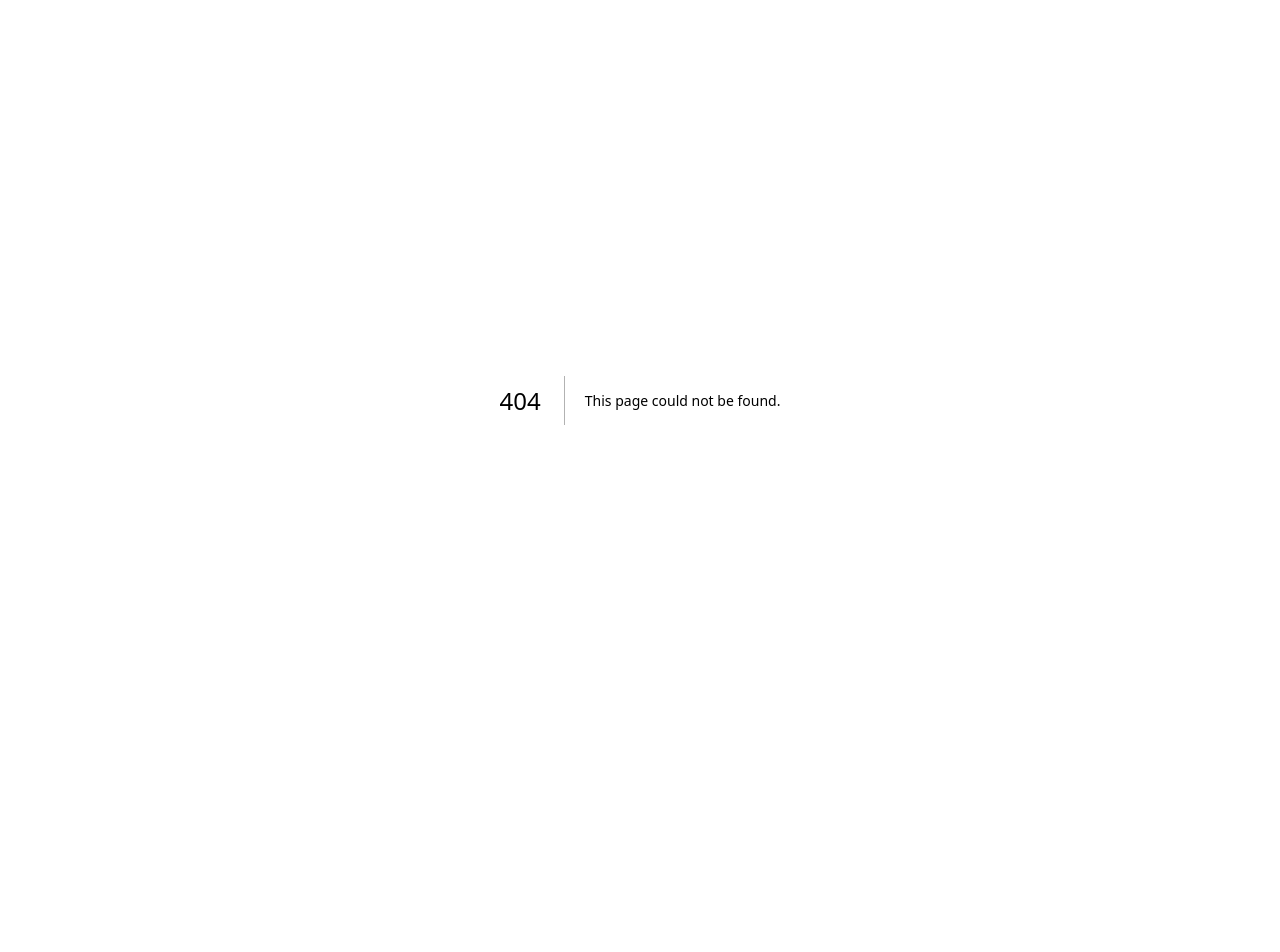
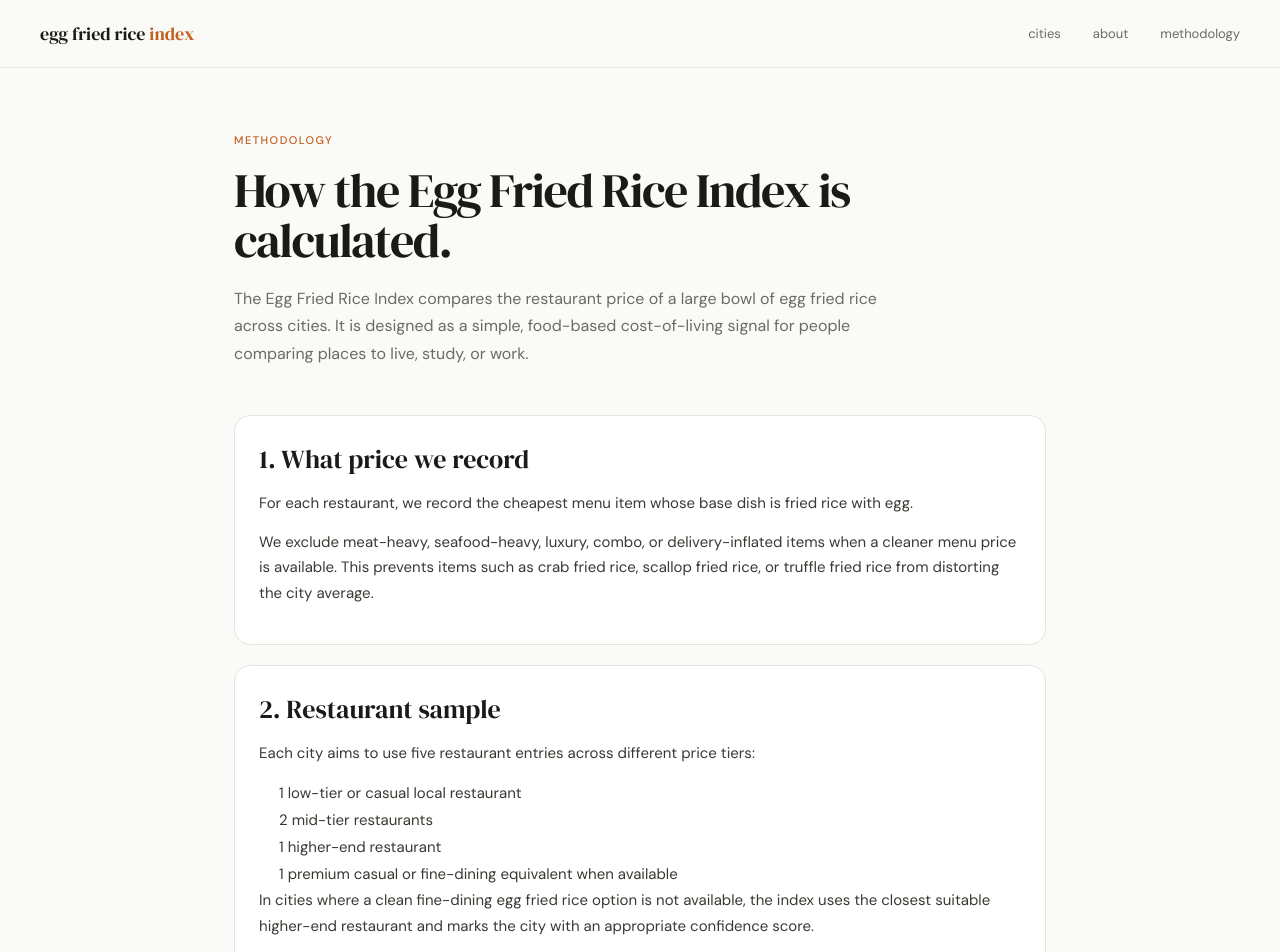
Before and after one commit to gchang250/egg-fried-rice-index, a Next.js app: page /methodology in a window 1280 px wide. Before the commit this address had no page. Shown: the top 952 px of the page. Before the commit the page ends 800 px from the top, so only its background shows below. Built offline with nearby package versions, Linux system fonts and the light colour scheme.

Commit message:
Connect homepage navigation links

```diff
--- /dev/null
+++ b/app/methodology/page.tsx
@@ -0,0 +1,208 @@
+export default function MethodologyPage() {
+  return (
+    <main
+      style={{
+        fontFamily: 'DM Sans, sans-serif',
+        background: '#FAFAF8',
+        minHeight: '100vh',
+        color: '#1a1a18',
+      }}
+    >
+      <link
+        href="https://fonts.googleapis.com/css2?family=DM+Serif+Display:ital@0;1&family=DM+Sans:wght@300;400;500&display=swap"
+        rel="stylesheet"
+      />
+
+      <nav
+        style={{
+          display: 'flex',
+          justifyContent: 'space-between',
+          alignItems: 'center',
+          padding: '1.25rem 2.5rem',
+          borderBottom: '0.5px solid #e5e3da',
+        }}
+      >
+        <a
+          href="/"
+          style={{
+            fontFamily: 'DM Serif Display, serif',
+            fontSize: 18,
+            color: '#1a1a18',
+            textDecoration: 'none',
+          }}
+        >
+          egg fried rice <span style={{ color: '#C25E1E' }}>index</span>
+        </a>
+
+        <div style={{ display: 'flex', gap: '2rem' }}>
+          <a href="/cities" style={navLinkStyle}>
+            cities
+          </a>
+          <a href="/about" style={navLinkStyle}>
+            about
+          </a>
+          <a href="/methodology" style={navLinkStyle}>
+            methodology
+          </a>
+        </div>
+      </nav>
+
+      <section
+        style={{
+          maxWidth: 860,
+          margin: '0 auto',
+          padding: '4rem 1.5rem',
+        }}
+      >
+        <p style={eyebrowStyle}>Methodology</p>
+
+        <h1
+          style={{
+            fontFamily: 'DM Serif Display, serif',
+            fontSize: 48,
+            lineHeight: 1.05,
+            letterSpacing: -1.5,
+            margin: '0 0 1.25rem',
+          }}
+        >
+          How the Egg Fried Rice Index is calculated.
+        </h1>
+
+        <p
+          style={{
+            fontSize: 16,
+            color: '#6b6b64',
+            lineHeight: 1.7,
+            maxWidth: 680,
+            marginBottom: '3rem',
+          }}
+        >
+          The Egg Fried Rice Index compares the restaurant price of a large bowl
+          of egg fried rice across cities. It is designed as a simple,
+          food-based cost-of-living signal for people comparing places to live,
+          study, or work.
+        </p>
+
+        <div style={cardStyle}>
+          <h2 style={sectionTitleStyle}>1. What price we record</h2>
+          <p style={bodyStyle}>
+            For each restaurant, we record the cheapest menu item whose base
+            dish is fried rice with egg.
+          </p>
+          <p style={bodyStyle}>
+            We exclude meat-heavy, seafood-heavy, luxury, combo, or
+            delivery-inflated items when a cleaner menu price is available.
+            This prevents items such as crab fried rice, scallop fried rice, or
+            truffle fried rice from distorting the city average.
+          </p>
+        </div>
+
+        <div style={cardStyle}>
+          <h2 style={sectionTitleStyle}>2. Restaurant sample</h2>
+          <p style={bodyStyle}>
+            Each city aims to use five restaurant entries across different price
+            tiers:
+          </p>
+
+          <ul style={listStyle}>
+            <li>1 low-tier or casual local restaurant</li>
+            <li>2 mid-tier restaurants</li>
+            <li>1 higher-end restaurant</li>
+            <li>1 premium casual or fine-dining equivalent when available</li>
+          </ul>
+
+          <p style={bodyStyle}>
+            In cities where a clean fine-dining egg fried rice option is not
+            available, the index uses the closest suitable higher-end restaurant
+            and marks the city with an appropriate confidence score.
+          </p>
+        </div>
+
+        <div style={cardStyle}>
+          <h2 style={sectionTitleStyle}>3. Currency conversion</h2>
+          <p style={bodyStyle}>
+            Restaurant prices are stored in Canadian dollars for consistency.
+            The website then converts prices into the user-selected currency
+            using exchange-rate estimates.
+          </p>
+          <p style={bodyStyle}>
+            Future versions may use live exchange-rate data. Current conversions
+            should be treated as approximate.
+          </p>
+        </div>
+
+        <div style={cardStyle}>
+          <h2 style={sectionTitleStyle}>4. Confidence scores</h2>
+          <p style={bodyStyle}>
+            Each city price includes a confidence score based on source quality.
+          </p>
+
+          <ul style={listStyle}>
+            <li>90%: official restaurant menu with clear egg fried rice item</li>
+            <li>80%: restaurant ordering page or clear menu photo</li>
+            <li>70%: reliable third-party menu listing</li>
+            <li>60%: delivery app or acceptable variant</li>
+            <li>Below 60%: unclear, outdated, or weak source</li>
+          </ul>
+        </div>
+
+        <div style={cardStyle}>
+          <h2 style={sectionTitleStyle}>5. Limitations</h2>
+          <p style={bodyStyle}>
+            The index is not a full measure of purchasing power, rent, wages, or
+            household expenses. It is a simple food-based proxy that captures
+            some combination of ingredient cost, labour cost, rent, energy,
+            logistics, and restaurant pricing norms.
+          </p>
+          <p style={bodyStyle}>
+            It should be used as a comparison signal, not as a complete
+            relocation model.
+          </p>
+        </div>
+      </section>
+    </main>
+  )
+}
+
+const navLinkStyle: React.CSSProperties = {
+  fontSize: 13,
+  color: '#6b6b64',
+  textDecoration: 'none',
+}
+
+const eyebrowStyle: React.CSSProperties = {
+  fontSize: 11,
+  fontWeight: 500,
+  letterSpacing: '1.5px',
+  textTransform: 'uppercase',
+  color: '#C25E1E',
+  marginBottom: '1rem',
+}
+
+const cardStyle: React.CSSProperties = {
+  background: '#fff',
+  border: '0.5px solid #e5e3da',
+  borderRadius: 16,
+  padding: '1.5rem',
+  marginBottom: '1.25rem',
+}
+
+const sectionTitleStyle: React.CSSProperties = {
+  fontFamily: 'DM Serif Display, serif',
+  fontSize: 26,
+  margin: '0 0 0.75rem',
+}
+
+const bodyStyle: React.CSSProperties = {
+  fontSize: 15,
+  color: '#3a3a34',
+  lineHeight: 1.7,
+  margin: '0 0 0.85rem',
+}
+
+const listStyle: React.CSSProperties = {
+  fontSize: 15,
+  color: '#3a3a34',
+  lineHeight: 1.8,
+  paddingLeft: '1.25rem',
+}
--- a/app/page.tsx
+++ b/app/page.tsx
@@ -587,17 +587,21 @@ export default function Home() {
                 flexWrap: 'wrap',
               }}
             >
-              {['cities', 'about', 'methodology'].map((link) => (
+              {[
+                { label: 'cities', href: '/cities' },
+                { label: 'about', href: '/about' },
+                { label: 'methodology', href: '/methodology' },
+              ].map((link) => (
                 <a
-                  key={link}
-                  href="#"
+                  key={link.label}
+                  href={link.href}
                   style={{
                     fontSize: 13,
                     color: '#6b6b64',
                     textDecoration: 'none',
                   }}
                 >
-                  {link}
+                  {link.label}
                 </a>
               ))}
             </div>
```
